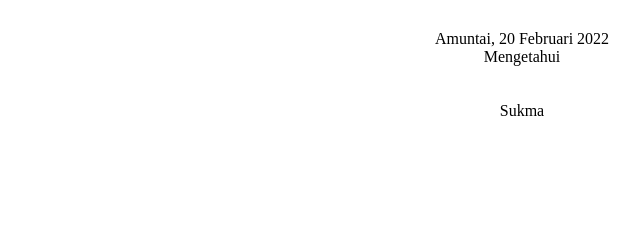
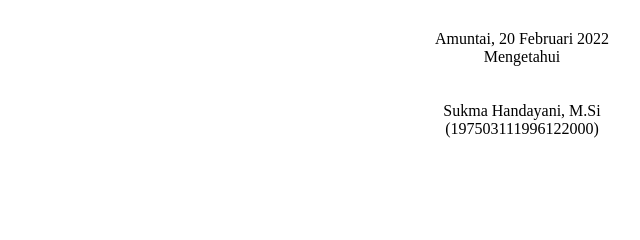
Before and after one commit to yafizh/Buku-Tamu-BPS, a PHP site: page /halaman_laporan/cetak/laporan_tamu_per_tahun.php in a window 1280 px wide. Shown: the part 275-515 px from the top of the page, without its empty margins (640-1280 px from the left). Run offline with PHP 8.4, Linux system fonts and the light colour scheme; data comes from the database, SQL or seed files in the repository; data that the repository does not hold is empty.

Commit message:
refactoring code

```diff
--- a/halaman_laporan/cetak/laporan_tamu_per_tahun.php
+++ b/halaman_laporan/cetak/laporan_tamu_per_tahun.php
@@ -108,7 +108,8 @@ $id_pegawai = $_POST['id_pegawai'];
                 <br>
                 <span>Mengetahui</span>
                 <br><br><br>
-                <span>Sukma</span>
+                <span>Sukma Handayani, M.Si</span>
+                <span>(197503111996122000)</span>
             </div>
         </div>
     </div>
```
